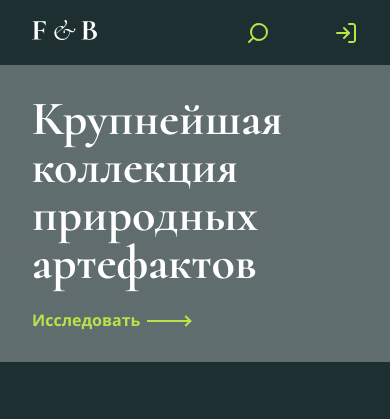
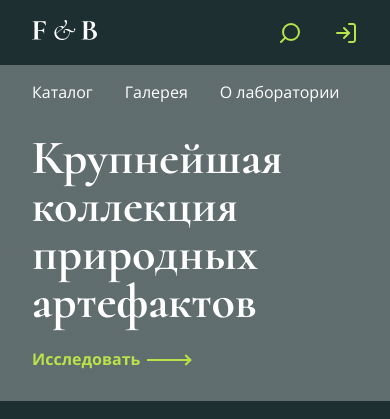
Before and after one commit to Niko142/ArtefactsCollection, a website built with Vite: page index.html in a window 390 px wide. Shown: the top 419 px of the page. Built offline with nearby package versions, Linux system fonts and the light colour scheme; files whose address does not match are found by name.

Commit message:
add mobile navbar, fix some errors in styles

```diff
--- a/index.html
+++ b/index.html
@@ -13,17 +13,17 @@
 
   <body>
     <div id="app">
-      <header class="header">
+      <header class="header" id="header">
         <div class="container">
           <div class="header__logo">
             <img src="./src/assets/images/logo.svg" alt="Logo" />
           </div>
           <nav class="navbar">
             <ul>
-              <li><a href="/#">Каталог</a></li>
-              <li><a href="/#">Галерея</a></li>
-              <li><a href="/#">О лаборатории</a></li>
-              <li><a href="/#">Контакты</a></li>
+              <li><a href="#header">Каталог</a></li>
+              <li><a href="#header">Галерея</a></li>
+              <li><a href="#header">О лаборатории</a></li>
+              <li><a href="#header">Контакты</a></li>
             </ul>
           </nav>
           <div class="header__features">
@@ -91,6 +91,16 @@
         </div>
       </header>
       <div class="start__description" id="desc">
+        <div class="container-nav">
+          <nav class="navbar">
+            <ul>
+              <li><a href="#header">Каталог</a></li>
+              <li><a href="#header">Галерея</a></li>
+              <li><a href="#header">О лаборатории</a></li>
+              <li><a href="#header">Контакты</a></li>
+            </ul>
+          </nav>
+        </div>
         <div class="container">
           <h1>Крупнейшая коллекция природных артефактов</h1>
           <p>
--- a/package.json
+++ b/package.json
@@ -9,6 +9,7 @@
     "preview": "vite preview"
   },
   "devDependencies": {
+    "gh-pages": "^6.3.0",
     "vite": "^6.1.0"
   },
   "dependencies": {
--- a/src/style.css
+++ b/src/style.css
@@ -109,8 +109,14 @@ a {
   text-decoration: none;
 }
 
-.container {
+.container,
+.container-nav {
   padding-inline: 165px;
+}
+
+.container-nav {
+  display: none;
+  padding-top: 15px;
 }
 
 :disabled {
@@ -280,12 +286,12 @@ button:where(.search, .login):focus-visible {
   CARD
  */
 .start__description {
-  padding: 115px 0;
   background: linear-gradient(var(--bg-linear), var(--bg-linear)),
     url("./assets/images/background.jpg") center / cover no-repeat;
 }
 
 .start__description .container {
+  padding-block: 115px;
   max-width: 688px;
   display: flex;
   row-gap: 22px;
@@ -464,7 +470,7 @@ button[class="form__btn"]:disabled:active {
   row-gap: 18px;
   box-sizing: border-box;
   overflow-x: auto;
-  overflow: hidden;
+  -webkit-overflow-scrolling: touch;
   padding: 16px;
   background-color: var(--bg-shade);
 }
@@ -481,7 +487,7 @@ button[class="form__btn"]:disabled:active {
 .item-2 {
   width: 170px;
   height: 150px;
-  grid-column:  3 / 5;
+  grid-column: 3 / 5;
 }
 
 .item-3 {
@@ -634,7 +640,6 @@ input[type="email"]:focus::placeholder,
 
 .form__input.invalid {
   background-color: var(--grey);
-  /* color: var(--bg-shade); */
   border: 1px solid var(--red);
 }
 
@@ -645,7 +650,6 @@ input[type="email"]:focus::placeholder,
 .links {
   background-color: var(--bg-shade);
   padding: 18px 0;
-  /* margin: 0 auto; */
 }
 
 .links__block {
@@ -709,6 +713,19 @@ i:where(.icons-youtube, .icons-instagram, .icons-facebook, .icons-twitter) {
   .header nav {
     display: none;
   }
+
+  .container-nav {
+    display: block;
+  }
+
+  .navbar {
+    scrollbar-color: transparent transparent; /* Скрываем скролл */
+    position: relative;
+    margin-left: 0;
+    overflow-x: auto;
+    white-space: nowrap;
+    -webkit-overflow-scrolling: touch;
+  }
 }
 
 @media screen and (max-width: 1075px) {
@@ -724,18 +741,27 @@ i:where(.icons-youtube, .icons-instagram, .icons-facebook, .icons-twitter) {
 }
 
 @media screen and (max-width: 768px) {
-  .container {
+  .container,
+  .container-nav {
     padding-inline: 50px;
   }
+
+  .start__description .container {
+    padding-block: 65px;
+  }
+
   .start__description p {
     display: none;
+  }
+
+  .navbar ul {
+    column-gap: 32px;
   }
 
   .swiper-slide:first-child {
     margin-left: 0;
   }
 
-  /* подумать насчет размера */
   .novelty__content {
     grid-template-columns: 1fr;
     grid-template-rows: repeat(2, 1fr);
@@ -743,7 +769,8 @@ i:where(.icons-youtube, .icons-instagram, .icons-facebook, .icons-twitter) {
 }
 
 @media (min-width: 425px) {
-  .container {
+  .container,
+  .container-nav {
     padding-inline: calc(32px + (100vw - 425px) * (165 - 32) / (1440 - 425));
   }
 }
@@ -754,11 +781,24 @@ i:where(.icons-youtube, .icons-instagram, .icons-facebook, .icons-twitter) {
     line-height: 1;
   }
 
-  .container {
+  .container,
+  .container-nav {
     padding-inline: 32px;
   }
 
-  .start__description {
+  .header__features {
+    column-gap: 32px;
+  }
+
+  .start__description .container {
+    padding-block: 30px;
+  }
+
+  .feedback {
     padding: 30px 0;
   }
+
+  .feedback p {
+    display: none;
+  }
 }
```
Also changed, not shown: 1 other file.
